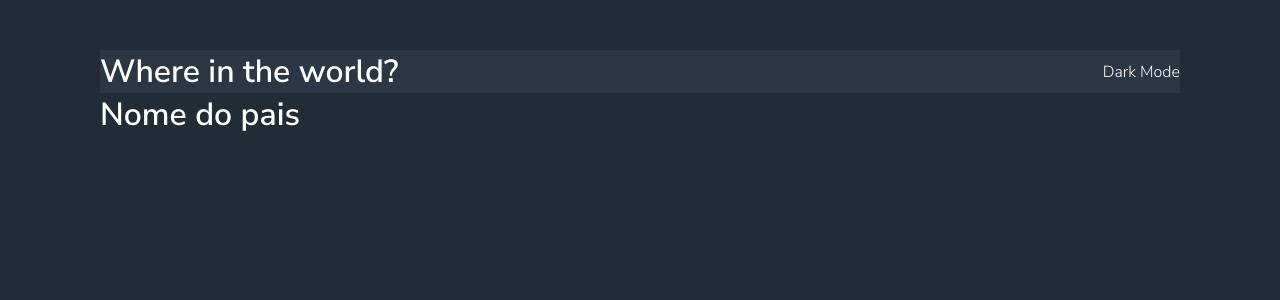
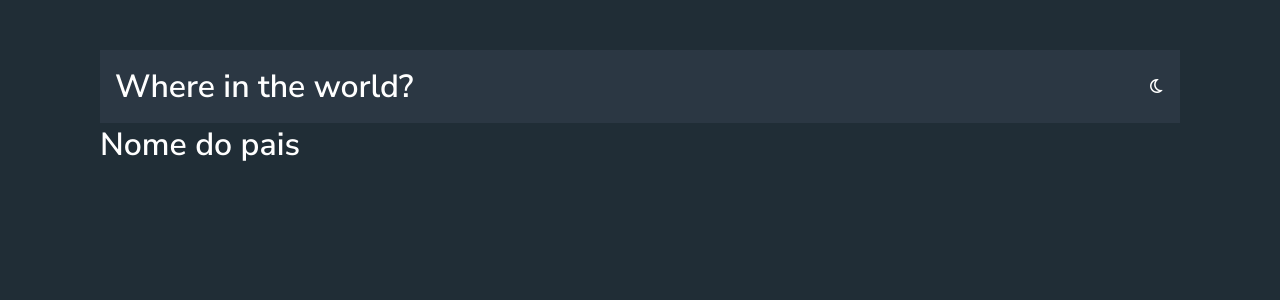
Before and after one commit to hugorafaelll/restApiCoutry, a React (Create React App) app: page /countries/1 in a window 1280 px wide. Shown: the top 300 px of the page. Built offline with nearby package versions, Linux system fonts and the light colour scheme.

Commit message:
fixing error itens excluded

```diff
--- a/public/index.html
+++ b/public/index.html
@@ -10,6 +10,10 @@
       content="Web site created using create-react-app"
     />
     <link rel="apple-touch-icon" href="%PUBLIC_URL%/logo192.png" />
+    <link
+      rel="stylesheet"
+      href="https://cdnjs.cloudflare.com/ajax/libs/font-awesome/6.2.0/css/all.min.css"
+    />
 
     <title>Coutry Rest Api</title>
   </head>
--- a/src/componentes/allCountries.js
+++ b/src/componentes/allCountries.js
@@ -1,14 +1,11 @@
 import React, { useState, useEffect } from "react";
 import { Link } from "react-router-dom";
+import Country from "./country";
 
 const url = "https://restcountries.com/v2/all";
 
 const AllCountries = () => {
   const [countries, setCountries] = useState([]);
-
-  const [Filtered, setFiltered] = useState([]);
-  const [Search, setSearchInput] = useState("");
-  const [isLoading, setLoading] = useState(true);
 
   const fetcCountries = async () => {
     const response = await fetch(url);
@@ -20,8 +17,15 @@ const AllCountries = () => {
     fetcCountries();
   }, []);
 
+  const removeCountry = (numericCode) => {
+    const newCountry = countries.filter(
+      (country) => country.numericCode !== numericCode
+    );
+    setCountries(newCountry);
+  };
+
   return (
-    <>
+    <div>
       <section className="grid">
         {countries.map((country) => {
           const { name, population, region, capital, flag, numericCode } =
@@ -34,20 +38,34 @@ const AllCountries = () => {
                 <div className="details">
                   <h3>{name}</h3>
                   <h4>
-                    População: <span> {population}</span>{" "}
+                    População: <span> {population}</span>
                   </h4>
                   <h4>
-                    Região: <span>{region}</span>{" "}
+                    Região: <span>{region}</span>
                   </h4>
                   <h4>Capital: {capital}</h4>
-                  <Link to={`/countries/${name}`}>Learn More</Link>
+                  <div className="btn1">
+                    <Link
+                      to={`/countries/${name}`}
+                      className="btn"
+                      children={<Country />}
+                    >
+                      Learn More
+                    </Link>
+                    <button
+                      className="btn"
+                      onClick={() => removeCountry(numericCode)}
+                    >
+                      Remove Country
+                    </button>
+                  </div>
                 </div>
               </div>
             </article>
           );
         })}
       </section>
-    </>
+    </div>
   );
 };
 
--- a/src/componentes/header.js
+++ b/src/componentes/header.js
@@ -7,9 +7,9 @@ const Header = () => {
         <div>
           <h1>Where in the world?</h1>
         </div>
-        <dliv>
-          <i className="fas fa-mon"></i>Dark Mode
-        </dliv>
+        <div>
+          <i className="fa-regular fa-moon"></i>
+        </div>
       </header>
     </>
   );
--- a/src/index.css
+++ b/src/index.css
@@ -1,39 +1,78 @@
 @import url('https://fonts.googleapis.com/css2?family=Nunito+Sans:wght@300;600&display=swap');
 
-*{
-  margin:0;
-  padding:0;
+:root {
+  --dark-bg-color: hsl(207, 26%, 17%);
+  --article-color: hsl(209, 23%, 22%);
+  --text-color: hsl(0, 0%, 100%);
+  --light-mode-text: hsl(0, 0%, 52%);
+  --light-mode-input: hsl(0, 0%, 52%);
+  --light-mode-background: hsl(0, 0%, 98%);
+}
+
+
+* {
+  margin: 0;
+  padding: 0;
   box-sizing: border-box;
 }
 
 
-img{
+img {
   max-width: 100%;
 }
 
 
 
-body{
+body {
   font-family: 'Nunito Sans', 'sans-serif';
   padding: 20px;
   background-color: #202d36;
-  color:#fff
+  color: #fff
+}
+
+.btn1 {
+  display: flex;
+  align-items: center;
+  justify-content: space-between;
+  padding-top: 5px;
+}
+
+.btn {
+  background-color: var(--dark-bg-color);
+  padding: 5px;
+  text-decoration: none;
+  color: #fff;
+  border: 2px solid var(--dark-bg-color);
+  border-radius: 4px;
+  transition: background-color 0, 7s;
+}
+
+.btn:hover {
+  background-color: #fff;
+  color: var(--dark-bg-color);
+}
+
+.btn-light {
+  background-color: var(--article-color);
+  border: 2px solid var(--article-color);
 }
 
 
 /* Header */
-.header{
-  display:flex;
+.header {
+  display: flex;
   align-items: center;
   justify-content: space-between;
-  background-color:#2b3743;
+  background-color: #2b3743;
+  padding: 15px;
 }
+
 
 
 /* Filter */
 
-.filter{
-  display:flex;
+.filter {
+  display: flex;
   align-items: center;
   flex-direction: column;
   justify-content: space-between;
@@ -51,7 +90,7 @@ body{
   border-radius: 5px;
   color: white;
   font-family: inherit;
-  letter-spacing: 0,5px;
+  letter-spacing: 0, 5px;
   width: 100%;
   margin: 0 0 20px;
 
@@ -59,9 +98,9 @@ body{
 
 
 
-.filter .region-filter .select{
+.filter .region-filter .select {
   background-color: #2b3743;
-  color:white;
+  color: white;
   font-family: inherit;
   padding: 8px;
   width: 250px;
@@ -70,24 +109,25 @@ body{
 }
 
 /* GRID */
-.grid{
-  display:grid;
+.grid {
+  display: grid;
   grid-template-columns: 1fr;
-  gap:40px;
+  gap: 40px;
   padding: 20px;
 }
-.grid article{
+
+.grid article {
   box-shadow: 0 10px 10px rgba(32, 45, 54, 0.5)
 }
 
 
 
-.grid article img{
-  border-radius: 5px 5px 0 0 ;
-/* height: 250px; */
+.grid article img {
+  border-radius: 5px 5px 0 0;
+  /* height: 250px; */
 }
 
-.grid .details h3{
+.grid .details h3 {
   padding-bottom: 10px;
 }
 
@@ -96,32 +136,33 @@ body{
 }
 
 .grid .details h4 span {
-  font-weight:300 ;
+  font-weight: 300;
 }
 
 .grid .details {
-  background-color:#2b3743 ;
-  padding:40px 20px;
+  background-color: #2b3743;
+  padding: 40px 20px;
   margin-top: -20px;
   border-radius: 0 0 5px 5px;
 }
 
-@media (min-width: 640px){
- .grid{
-  grid-template-columns: repeat(2, 1fr);
- }
+@media (min-width: 640px) {
+  .grid {
+    grid-template-columns: repeat(2, 1fr);
+  }
 
 
 }
 
 @media (min-width: 768px) {
-    .filter{
-      flex-direction: row;
-    }
+  .filter {
+    flex-direction: row;
+  }
 
-  .filter .form-control{
+  .filter .form-control {
     width: auto;
   }
+
   .grid {
     grid-template-columns: repeat(3, 1fr);
   }
@@ -129,12 +170,13 @@ body{
 }
 
 @media (min-width:992px) {
-  body{
-    padding:50px 100px
+  body {
+    padding: 50px 100px
   }
+
   .grid {
     grid-template-columns: repeat(4, 1fr);
-    gap:60px
+    gap: 60px
   }
 
 }
```
Also changed, not shown: src/App.js (+4 -4 lines).
